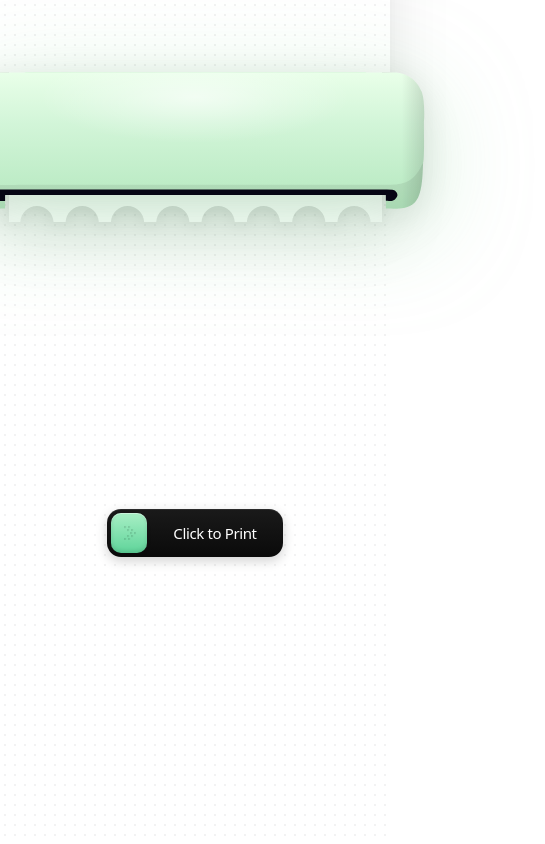
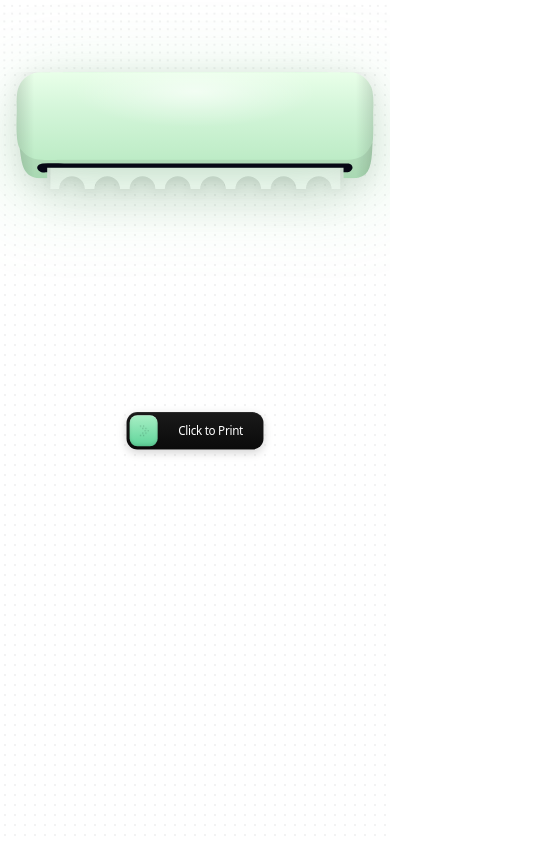
Before and after one commit to dikhsitb/Terminal-Printer-animation, a React (Vite) app: page / in a window 390 px wide. Shown: the whole page, 545 px wide, since content can reach past the window. Built offline with nearby package versions, Linux system fonts and the light colour scheme; a web font is replaced by a local one.

Commit message:
Made it mobile responsive as well

```diff
--- a/src/PrinterAnimation.tsx
+++ b/src/PrinterAnimation.tsx
@@ -1,4 +1,4 @@
-import { useCallback, useRef, useLayoutEffect, useState } from 'react'
+import { useCallback, useRef, useLayoutEffect, useState, useEffect } from 'react'
 import { motion, AnimatePresence } from 'framer-motion'
 import gsap from 'gsap'
 import receiptBgUrl from './assets/receipt_bg.svg'
@@ -79,6 +79,31 @@ const DOT_BG: React.CSSProperties = {
 }
 
 const SATOSHI: React.CSSProperties = { fontFamily: "'Satoshi', sans-serif" }
+
+// ─── Responsive scaling ────────────────────────────────────
+// The whole stage is authored at PW=460. On narrow viewports (phones) that
+// overflows and looks off-center, so we scale the entire assembly down to fit
+// the available width while keeping every internal proportion (and the GSAP /
+// Framer transforms) intact. Capped at 1 so desktop is pixel-identical.
+const STAGE_SIDE_GUTTER = 16 // px of breathing room on each side
+
+function useStageScale() {
+  const [scale, setScale] = useState(1)
+  useLayoutEffect(() => {
+    const compute = () => {
+      const avail = window.innerWidth - STAGE_SIDE_GUTTER * 2
+      setScale(Math.min(1, avail / PW))
+    }
+    compute()
+    window.addEventListener('resize', compute)
+    window.addEventListener('orientationchange', compute)
+    return () => {
+      window.removeEventListener('resize', compute)
+      window.removeEventListener('orientationchange', compute)
+    }
+  }, [])
+  return scale
+}
 
 // ─── Sound ─────────────────────────────────────────────────
 const PRINT_VOLUME = 0.35   // reduced playback volume
@@ -239,6 +264,21 @@ export function PrinterAnimation() {
   const receiptRef = useRef<HTMLDivElement>(null)
   const tlRef      = useRef<gsap.core.Timeline | null>(null)
 
+  // Responsive scale + a measured height so the scaled stage collapses its
+  // box (no dead space below) and stays centered on phones.
+  const scale = useStageScale()
+  const stageRef = useRef<HTMLDivElement>(null)
+  const [stageHeight, setStageHeight] = useState<number | null>(null)
+  useEffect(() => {
+    const el = stageRef.current
+    if (!el) return
+    const measure = () => setStageHeight(el.offsetHeight)
+    measure()
+    const ro = new ResizeObserver(measure)
+    ro.observe(el)
+    return () => ro.disconnect()
+  }, [])
+
   // Tuck the receipt into the printer before first paint, then reveal it only
   // after the printer has animated in (so the printer loads before the bill).
   useLayoutEffect(() => {
@@ -278,7 +318,17 @@ export function PrinterAnimation() {
       minHeight: '100vh',
       display: 'flex', flexDirection: 'column', alignItems: 'center',
       paddingTop: 72, paddingBottom: 60,
+      overflowX: 'hidden',
       ...DOT_BG,
+    }}>
+
+    {/* Scaled-footprint wrapper: collapses to the stage's scaled height and is
+        centered on the page; the inner stage scales around its top-center. */}
+    <div style={{ width: PW, height: stageHeight != null ? stageHeight * scale : undefined }}>
+    <div ref={stageRef} style={{
+      width: PW,
+      display: 'flex', flexDirection: 'column', alignItems: 'center',
+      transform: `scale(${scale})`, transformOrigin: 'top center',
     }}>
 
       {/* ── Printer + receipt assembly ─────────────────────── */}
@@ -431,5 +481,7 @@ export function PrinterAnimation() {
       </motion.div>
 
     </div>
+    </div>
+    </div>
   )
 }
```
